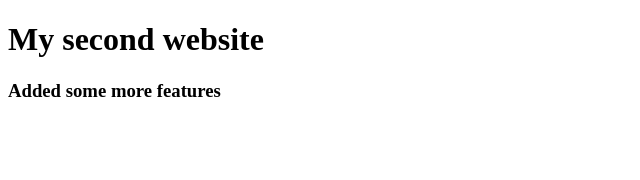
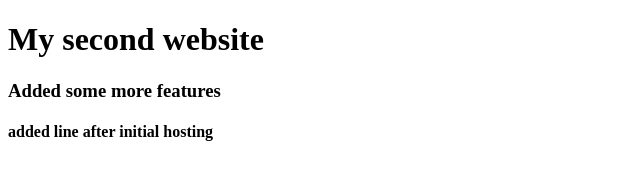
Before and after one commit to shahjahan385/my-second-website, a plain HTML site: page index.html in a window 1280 px wide. Shown: the whole page, without its empty margins (0-640 px from the left). Drawn offline with Linux system fonts and the light colour scheme.

Commit message:
added after hosting

```diff
--- a/index.html
+++ b/index.html
@@ -8,5 +8,7 @@
 <body>
     <h1>My second website</h1>
     <h3>Added some more features</h3>
+    <h4>added line after initial hosting</h4>
+
 </body>
 </html>
```
